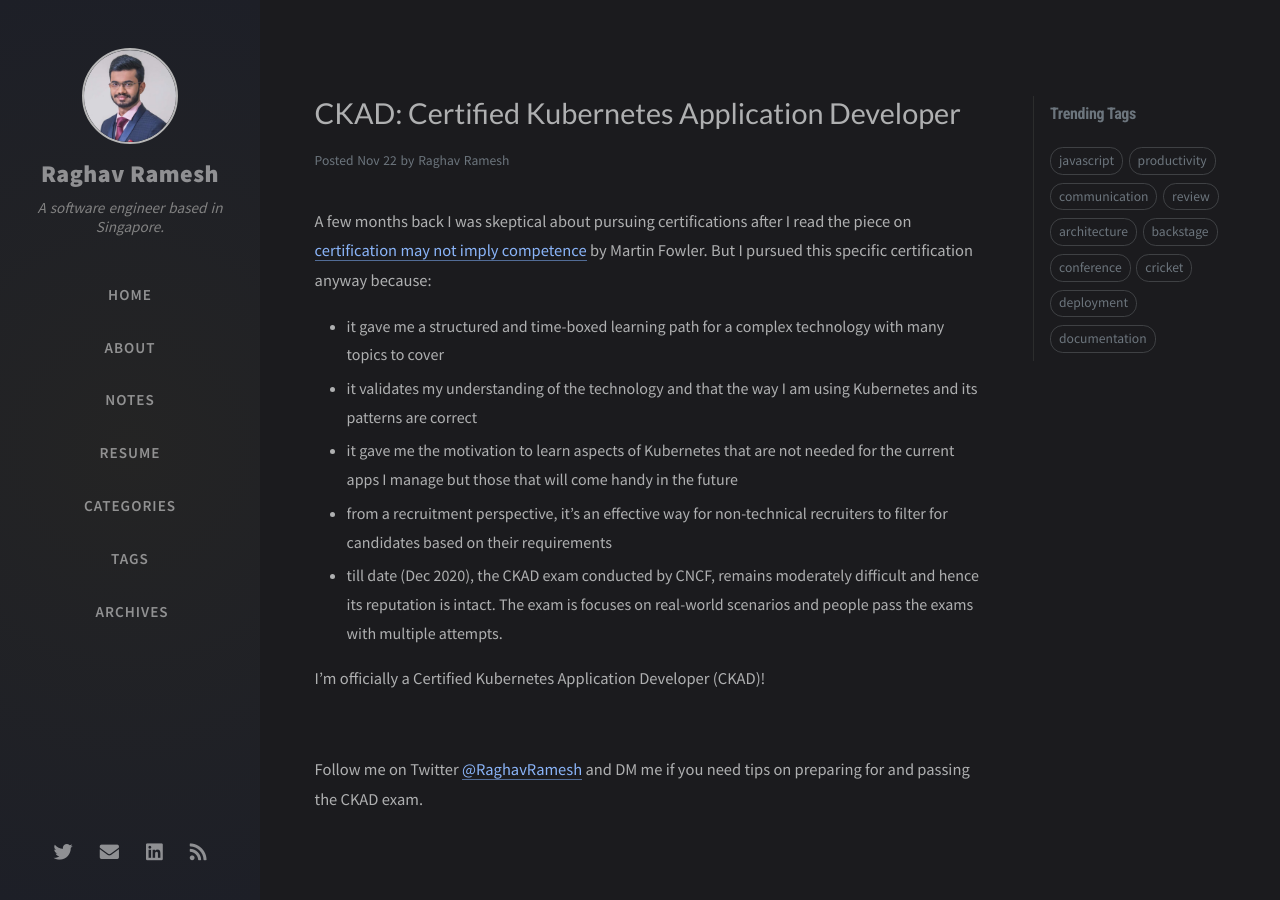
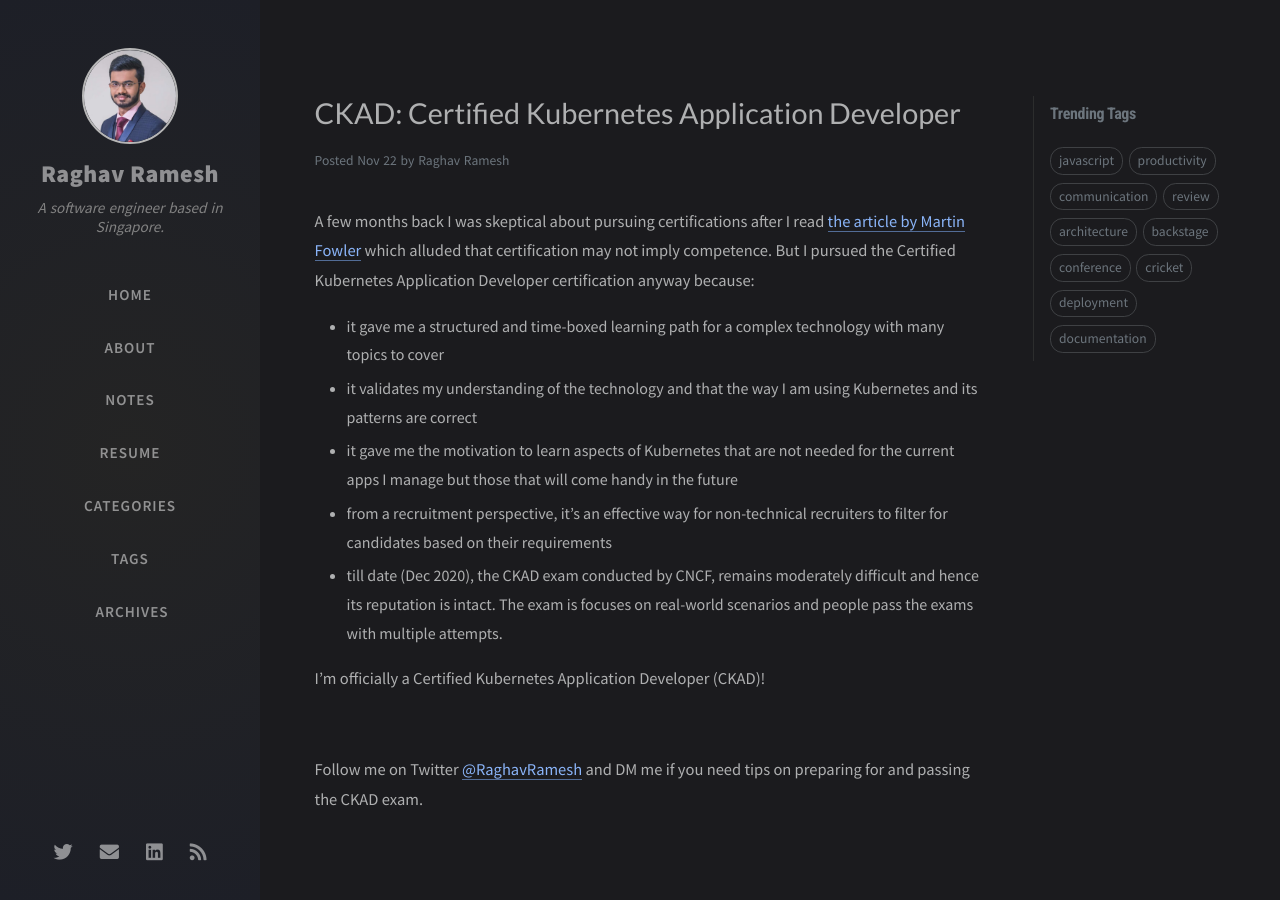
Before and after one commit to RaghavRamesh/RaghavRamesh.github.io, a Jekyll site: the page built from _posts/2020-11-23-ckad.md, in a window 1280 px wide and 900 px high. Built offline with Jekyll 4.4.1, drawn with Linux system fonts in a browser that asks for light colours; nearby versions of some CDN libraries; comment, search, counter and statistics services are not loaded.

Commit message:
update CKAD post

```diff
--- a/_posts/2020-11-23-ckad.md
+++ b/_posts/2020-11-23-ckad.md
@@ -5,7 +5,7 @@
 tags: [kubernetes]
 ---
 
-A few months back I was skeptical about pursuing certifications after I read the piece on [certification may not imply competence](https://martinfowler.com/bliki/CertificationCompetenceCorrelation.html) by Martin Fowler. But I pursued this specific certification anyway because:
+A few months back I was skeptical about pursuing certifications after I read [the article by Martin Fowler](https://martinfowler.com/bliki/CertificationCompetenceCorrelation.html) which alluded that certification may not imply competence. But I pursued the Certified Kubernetes Application Developer certification anyway because:
 - it gave me a structured and time-boxed learning path for a complex technology with many topics to cover
 - it validates my understanding of the technology and that the way I am using Kubernetes and its patterns are correct
 - it gave me the motivation to learn aspects of Kubernetes that are not needed for the current apps I manage but those that will come handy in the future
```
